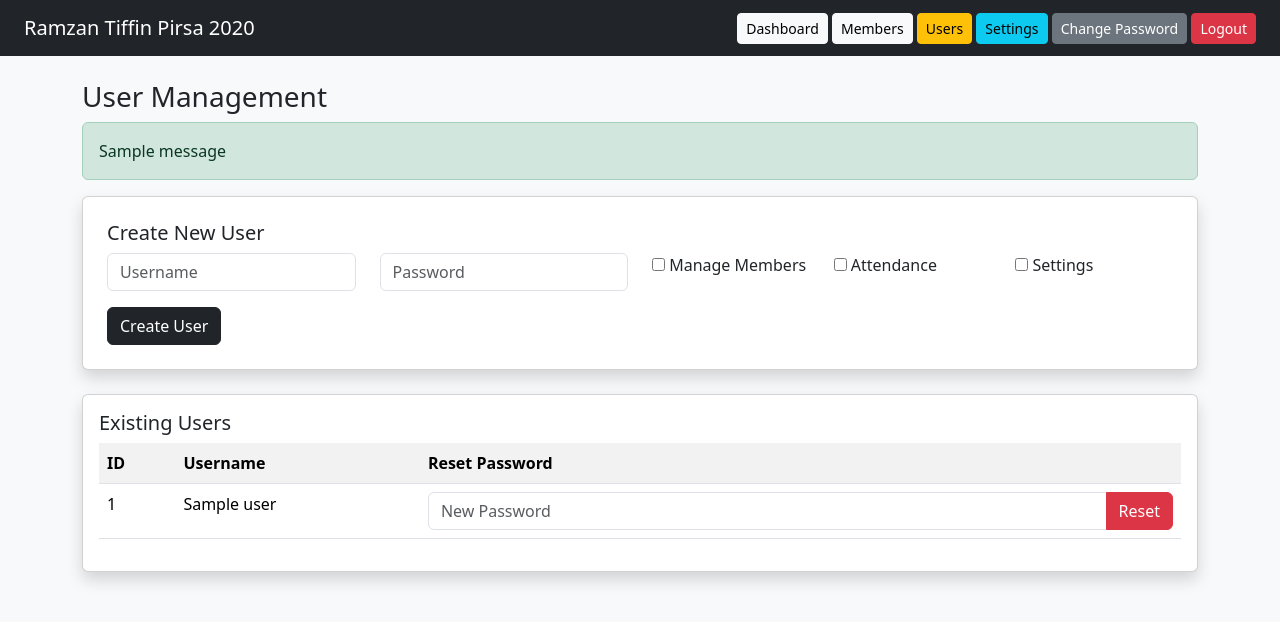
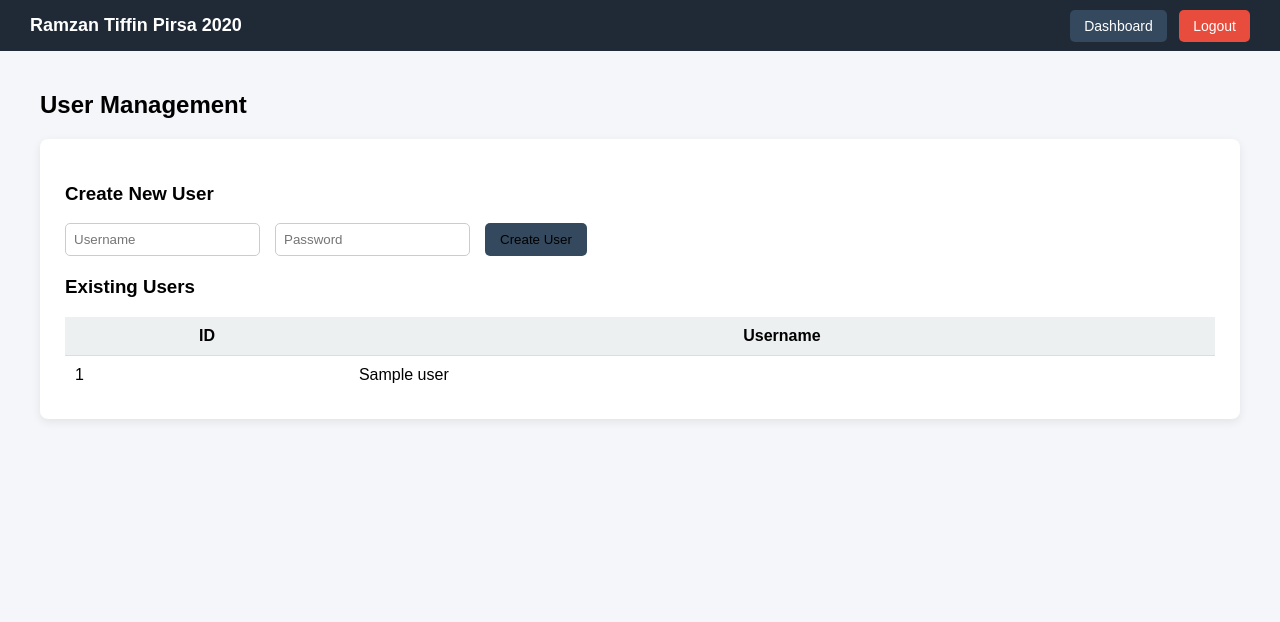
Before and after one commit to mohdkukshi/ramzan-tiffin-1447, a Flask app: template templates/users.html in a window 1280 px wide. Shown: the top 622 px of the page. Run offline with Flask 3, Linux system fonts and the light colour scheme; the visitor is signed in with stand-in values (Sample User, id 1); the template is opened without the code that fills it: most values are stand-ins (such as "Sample title", 1, 10 or a date in 2020); one stand-in notice (Sample message) is shown; some libraries are stand-ins or nearby versions.

Commit message:
Unify all templates with base layout

```diff
--- a/templates/users.html
+++ b/templates/users.html
@@ -1,69 +1,35 @@
-{% extends "layout.html" %}
+{% extends "base.html" %}
 {% block content %}
 
-<h3>User Management</h3>
+<h2>User Management</h2>
 
-{% with messages = get_flashed_messages() %}
-  {% if messages %}
-    <div class="alert alert-success">
-      {{ messages[0] }}
-    </div>
-  {% endif %}
-{% endwith %}
+<div class="card">
 
-<div class="card p-4 shadow mb-4">
-    <h5>Create New User</h5>
-    <form method="POST">
-        <div class="row">
-            <div class="col-md-3">
-                <input name="username" placeholder="Username" class="form-control" required>
-            </div>
-            <div class="col-md-3">
-                <input name="password" placeholder="Password" class="form-control" required>
-            </div>
-            <div class="col-md-2">
-                <label><input type="checkbox" name="manage"> Manage Members</label>
-            </div>
-            <div class="col-md-2">
-                <label><input type="checkbox" name="attendance"> Attendance</label>
-            </div>
-            <div class="col-md-2">
-                <label><input type="checkbox" name="settings"> Settings</label>
-            </div>
-        </div>
-        <button class="btn btn-dark mt-3">Create User</button>
+    <h3>Create New User</h3>
+
+    <form method="POST" style="display:flex; gap:15px; margin-bottom:20px;">
+        <input type="text" name="username" placeholder="Username" required>
+        <input type="password" name="password" placeholder="Password" required>
+        <button class="btn-grey">Create User</button>
     </form>
-</div>
 
-<div class="card shadow">
-    <div class="card-body">
-        <h5>Existing Users</h5>
-        <table class="table table-striped">
-            <tr>
+    <h3>Existing Users</h3>
+
+    <table width="100%" cellpadding="10" style="border-collapse:collapse;">
+        <tr style="background:#ecf0f1;">
             <th>ID</th>
             <th>Username</th>
-                <th>Reset Password</th>
         </tr>
+
         {% for u in users %}
-            <tr>
+        <tr style="border-top:1px solid #ddd;">
             <td>{{ u[0] }}</td>
             <td>{{ u[1] }}</td>
-                <td>
-                    {% if u[1] != 'superadmin' %}
-                    <form method="POST" action="/reset_password/{{ u[0] }}">
-                        <div class="input-group">
-                            <input type="text" name="new_password" placeholder="New Password" class="form-control" required>
-                            <button class="btn btn-danger">Reset</button>
-                        </div>
-                    </form>
-                    {% else %}
-                    <span class="text-muted">Protected</span>
-                    {% endif %}
-                </td>
         </tr>
         {% endfor %}
+
     </table>
-    </div>
+
 </div>
 
 {% endblock %}
```
Also changed, not shown: templates/change_password.html (+9 -7 lines), templates/edit_member.html (+7 -10 lines), templates/members.html (+17 -21 lines), templates/settings.html (+14 -2 lines). Lines whose indentation alone changed are shown as unchanged.
